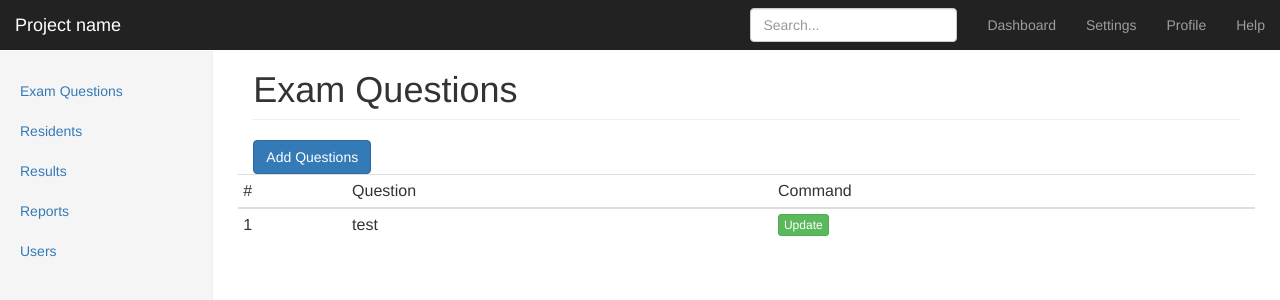
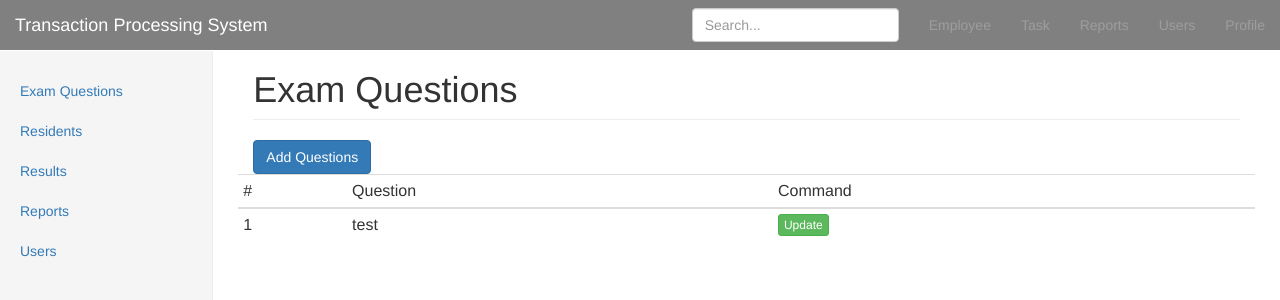
Before and after one commit to ericdvlpr/monitoringdss, a PHP site: page /exam_questions.php in a window 1280 px wide. Shown: the top 300 px of the page. Run offline with PHP 8.4, Linux system fonts and the light colour scheme; data comes from the database, SQL or seed files in the repository; data that the repository does not hold is empty.

Commit message:
Initial Commit

```diff
--- a/core/action.php
+++ b/core/action.php
@@ -6,31 +6,31 @@ if(isset($_POST["action"])) {
         if($_POST["action"] == "Load") {
              echo $object->get_data_in_table("SELECT * FROM users ORDER BY id DESC");
         }
-        if($_POST["action"] == "Resident") {
-             echo $object->get_resident_data("SELECT * FROM residents");
+        if($_POST["action"] == "Employee") {
+             echo $object->get_resident_data("SELECT * FROM employees");
         }
         if($_POST["action"] == "Questions") {
              echo $object->get_question_data("SELECT * FROM exam_questions");
         }
-        if($_POST["action"] == "addResident") {
-           $residentID = mysqli_escape_string($object->connect,$_POST['residentID']);
+        if($_POST["action"] == "addEmployee") {
+           $employeeID = mysqli_escape_string($object->connect,$_POST['employeeID']);
            $lname = mysqli_escape_string($object->connect,$_POST['lname']);
            $fname = mysqli_escape_string($object->connect,$_POST['fname']);
            $mdname = mysqli_escape_string($object->connect,$_POST['mdname']);
            $address = mysqli_escape_string($object->connect,$_POST['address']);
            $gender = mysqli_escape_string($object->connect,$_POST['gender']);
-           $bday = mysqli_escape_string($object->connect,$_POST['bday']);
-           $query="INSERT INTO residents(resident_id,last_name,first_name,middle_name,address,gender,birthday) VALUES ('".$residentID."','".$lname."','".$fname."','".$mdname."','".$address."','".$gender."','".$bday."')";
+            $bday = mysqli_escape_string($object->connect,$_POST['bday']);
+           $query="INSERT INTO employees(employee_id,last_name,first_name,middle_name,address,gender,birthday) VALUES ('".$employeeID."','".$lname."','".$fname."','".$mdname."','".$address."','".$gender."','".$bday."')";
           $object->execute_query($query);
           echo 'Data Inserted';
         }
         if($_POST["action"]=="Fetch Single Data") {
             $output =array();
-            $query = "SELECT * FROM residents WHERE id ='".$_POST['res_id']."'";
+            $query = "SELECT * FROM employees WHERE id ='".$_POST['employee_id']."'";
             $result = $object->execute_query($query);
             while($row = mysqli_fetch_array($result)) {
               $output["id"] = $row["id"];
-              $output["resident_id"] = $row["resident_id"];
+              $output["employees_id"] = $row["employee_id"];
               $output["lname"] = $row["last_name"];
               $output["fname"] = $row["first_name"];
               $output["mdname"] = $row["middle_name"];
@@ -40,7 +40,7 @@ if(isset($_POST["action"])) {
               }else{
                 $gender = 'Female';
               }
-              $output["gender"] = $gender ;
+              $output["gender"] = $row["gender"];
               $output["bday"] = $row["birthday"];
             }
             echo json_encode($output);
@@ -52,28 +52,16 @@ if(isset($_POST["action"])) {
                $address = mysqli_escape_string($object->connect,$_POST['address']);
                $gender = mysqli_escape_string($object->connect,$_POST['gender']);
                $bday = mysqli_escape_string($object->connect,$_POST['bday']);
-              $query = "UPDATE residents SET last_name ='$lname', first_name = '$fname', middle_name='$mdname', address='$address', gender='$gender', birthday='$bday' WHERE id = '".$_POST['res_id']."' ";
+              $query = "UPDATE employees SET last_name ='$lname', first_name = '$fname', middle_name='$mdname', address='$address', gender='$gender', birthday='$bday' WHERE id = '".$_POST['employee_id']."' ";
               $object->execute_query($query);
               echo 'Data Updated';/**/
           }
           if($_POST['action']=="Delete") {
 
-            $query = "DELETE FROM residents WHERE id = '".$_POST['res_id']."' ";
+            $query = "DELETE FROM employees WHERE id = '".$_POST['employee_id']."' ";
              $object->execute_query($query);
              echo "Data Deleted";
           }
-          if($_POST['action']=="addQuestion") {
-            echo $question = mysqli_escape_string($object->connect,$_POST['desc']);
-            echo $answer1 = mysqli_escape_string($object->connect,$_POST['answer1']);
-            echo $answer2 = mysqli_escape_string($object->connect,$_POST['answer2']);
-            echo $answer3 = mysqli_escape_string($object->connect,$_POST['answer3']);
-            echo $answer4 = mysqli_escape_string($object->connect,$_POST['answer4']);
-            echo $isCorrect = mysqli_escape_string($object->connect,$_POST['iscorrect']);
-            $query = "INSERT INTO exam_questions (question) VALUES ('$question')";
-            $lastId = mysqli_insert_id($object->connect);
-          }
-
-
 
    }
  ?>
--- a/core/database.php
+++ b/core/database.php
@@ -5,8 +5,8 @@
       public $connect;
       private $host = "localhost";
       private $username = 'root';
-      private $password = '123456';
-      private  $database = 'db_monitoring';
+      private $password = '';
+      private  $database = 'db_gfctps';
       function __construct()
       {
            $this->database_connect();
@@ -63,13 +63,13 @@
                 }
                 $output .= '
                 <tr>
-                     <td>'.$row->resident_id.'</td>
+                     <td>'.$row->employee_id.'</td>
                      <td>'.$row->first_name.'</td>
                      <td>'.$row->last_name.'</td>
                      <td>'.$row->address.'</td>
                      <td>'.$gender.'</td>
                      <td>'.$row->birthday.'</td>
-                     <td><button type="button" name="update" id="'.$row->id.'" class="btn btn-success btn-xs updateResident">Update</button><button type="button" name="delete" id="'.$row->id.'" class="btn btn-danger btn-xs deleteResident">Delete</button></td>
+                     <td><button type="button" name="update" id="'.$row->id.'" class="btn btn-success btn-xs updateEmployee">Update</button><button type="button" name="delete" id="'.$row->id.'" class="btn btn-danger btn-xs deleteEmployee">Delete</button></td>
                 </tr>
                 ';
            }
--- a/includes/footer.php
+++ b/includes/footer.php
@@ -1,6 +1,6 @@
       </body>
        <script src="https://ajax.googleapis.com/ajax/libs/jquery/2.2.0/jquery.min.js"></script>
-		<script src="https://maxcdn.bootstrapcdn.com/bootstrap/3.3.7/js/bootstrap.min.js"></script>
+		<script src="js/bootstrap.min.js"></script>
 		<script src="js/general.js"></script>
 		<script>document.write('<script src="http://' + (location.host || 'localhost').split(':')[0] + ':35729/livereload.js?snipver=1"></' + 'script>')</script>
  </html>
--- a/includes/header.php
+++ b/includes/header.php
@@ -5,8 +5,8 @@
  ?>
  <html>
       <head>
-   		<title>Monitoring System DSS</title>
-	     <link rel="stylesheet" href="https://maxcdn.bootstrapcdn.com/bootstrap/3.3.7/css/bootstrap.min.css" />
+   		<title>Transaction Processing System</title>
+	     <link rel="stylesheet" href="css/bootstrap.min.css" />
 	      <link rel="stylesheet" href="css/style.css">
       </head>
  <body>
--- a/includes/nav.php
+++ b/includes/nav.php
@@ -1,4 +1,4 @@
-<nav class="navbar navbar-inverse navbar-fixed-top">
+<nav class="navbar navbar-inverse navbar-fixed-top" style="background-color: gray;">
       <div class="container-fluid">
         <div class="navbar-header">
           <button type="button" class="navbar-toggle collapsed" data-toggle="collapse" data-target="#navbar" aria-expanded="false" aria-controls="navbar">
@@ -7,14 +7,16 @@
             <span class="icon-bar"></span>
             <span class="icon-bar"></span>
           </button>
-          <a class="navbar-brand" href="#">Project name</a>
+          <a class="navbar-brand" href="#">Transaction Processing System</a>
         </div>
         <div id="navbar" class="navbar-collapse collapse">
-          <ul class="nav navbar-nav navbar-right">
-            <li><a href="#">Dashboard</a></li>
-            <li><a href="#">Settings</a></li>
-            <li><a href="#">Profile</a></li>
-            <li><a href="#">Help</a></li>
+          <ul class="nav navbar-nav navbar-right" style="color: black;">
+
+                <li><a href="employee.php">Employee</a></li>
+                <li><a href="#">Task</a></li>
+                <li><a href="reports.php">Reports</a></li>
+                <li><a href="users.php">Users</a></li>
+            <li style="color: black;"><a href="#">Profile</a></li>
           </ul>
           <form class="navbar-form navbar-right">
             <input type="text" class="form-control" placeholder="Search...">
--- a/js/general.js
+++ b/js/general.js
@@ -2,7 +2,7 @@
            load_resident_data();
            load_questions_data();
            function load_resident_data(){
-                var action = "Resident";
+                var action = "Employee";
                 $.ajax({
                      url:"core/action.php",
                      method:"POST",
@@ -25,7 +25,7 @@
                      }
                 });
            }
-           $('#residentform').on('submit', function(event){
+           $('#employeeform').on('submit', function(event){
                 event.preventDefault();
                 // var action=$('#action').val();
                $.ajax({
@@ -38,7 +38,7 @@
                     {
                          $('#myModal').modal('toggle');
                          alert(data);
-                         $('#residentform')[0].reset();
+                         $('#employeeform')[0].reset();
                          load_resident_data();
                     }
                });
@@ -61,7 +61,7 @@
                     }
                });
            });
-          $(document).on('click','.updateResident', function(){
+          $(document).on('click','.updateEmployee', function(){
                   var res_id = $(this).attr("id");
                   $('#button_action').val("Save changes");
 
@@ -69,13 +69,13 @@
                   $.ajax({
                     url:"core/action.php",
                     method:"POST",
-                    data:{res_id:res_id,action:action},
+                    data:{employee_id:res_id,action:action},
                     dataType:"json",
                     success:function(data){
 
                       $("#myModal").modal('show');
-                      $("#res_id").val(data.id);
-                      $("#residentID").val(data.resident_id);
+                      $("#employee_id").val(data.id);
+                      $("#employeeID").val(data.employees_id);
                       $("#lname").val(data.lname);
                       $("#fname").val(data.fname);
                       $("#mdname").val(data.mdname);
@@ -86,16 +86,16 @@
                     }
                   });
                 });
-                $(document).on('click','.deleteResident', function(){
+                $(document).on('click','.deleteEmployee', function(){
                     var res_id = $(this).attr("id");
 
-                    var action = "Delete Resident";
+                    var action = "Delete";
                     if(confirm("Are you sure you want to delete?") == true) {
 
                           $.ajax({
                             url:"core/action.php",
                             method:"POST",
-                            data:{res_id:res_id,action:action},
+                            data:{employee_id:res_id,action:action},
                             success:function(data){
 
                               alert(data);
```
Also changed, not shown: employee.php (renamed from resident.php, +11 -11 lines), index.php (+2 -26 lines).
